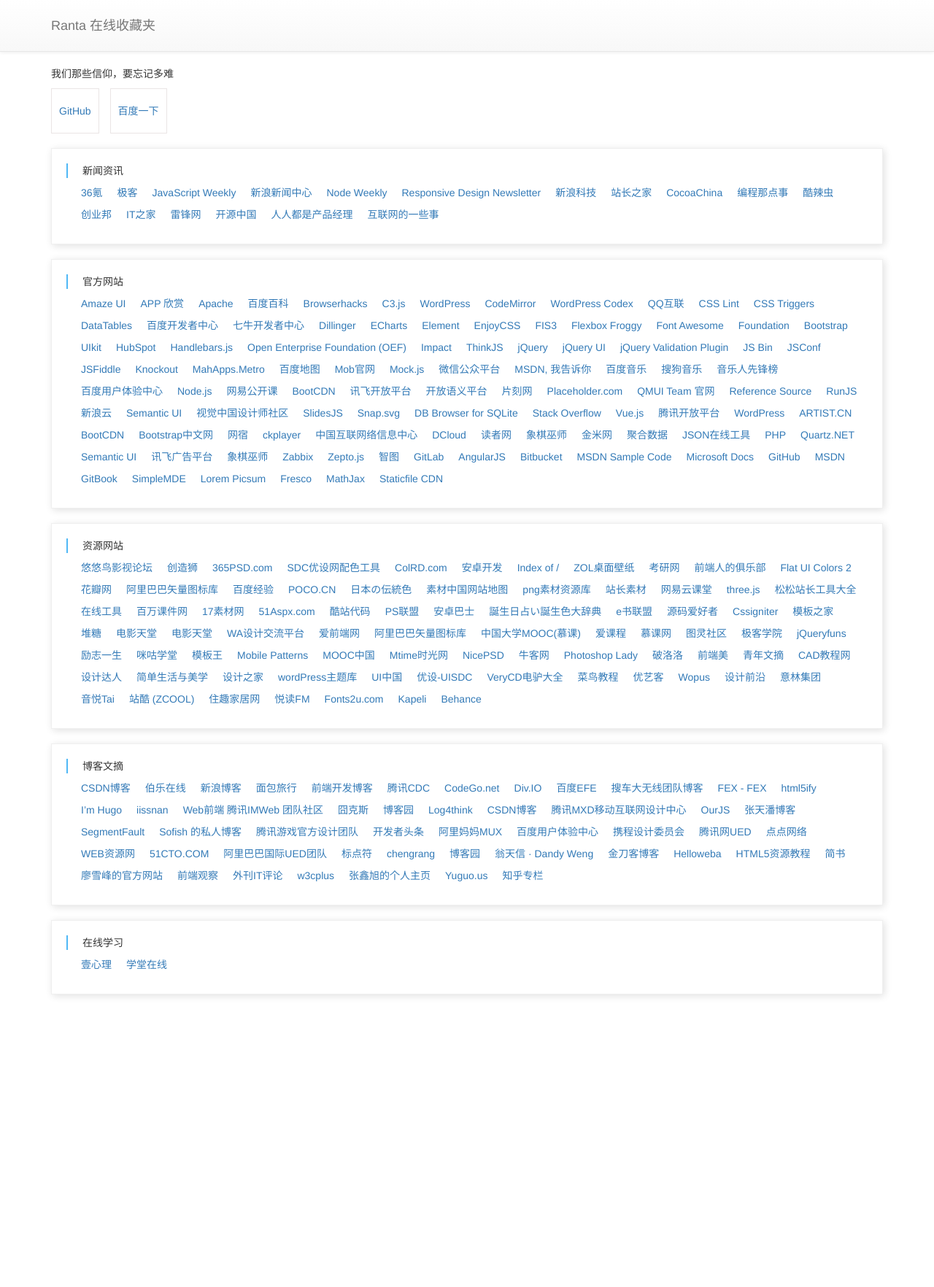
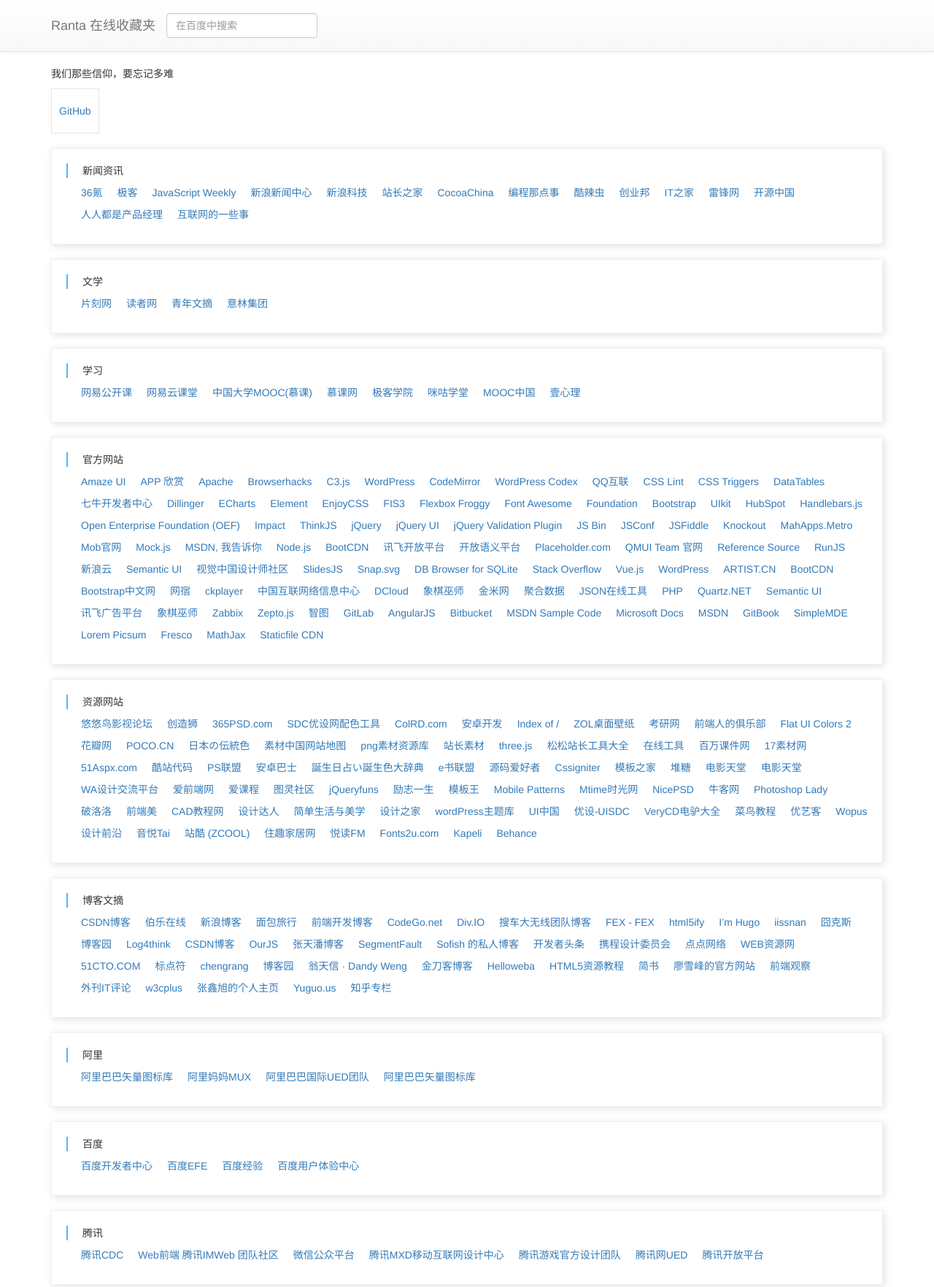
Before and after one commit to Harris2012/www-ranta-cn, a plain HTML site: page index.html in a window 1280 px wide. Shown: the whole page at 73% size. Before the commit the page ends 1383 px from the top, so only its background shows below. Drawn offline with nearby package versions, Linux system fonts and the light colour scheme; some packages are replaced by stand-ins of ours.

Commit message:
增加搜索提示框，更新链接

```diff
--- a/data/favorites.json
+++ b/data/favorites.json
@@ -17,14 +17,6 @@
       {
         "text": "新浪新闻中心",
         "href": "http://news.sina.com.cn"
-      },
-      {
-        "text": "Node Weekly",
-        "href": "http://nodeweekly.com"
-      },
-      {
-        "text": "Responsive Design Newsletter",
-        "href": "http://responsivedesignweekly.com"
       },
       {
         "text": "新浪科技",
@@ -73,6 +65,64 @@
     ]
   },
   {
+    "title": "文学",
+    "items": [
+      {
+        "text": "片刻网",
+        "href": "http://pianke.me"
+      },
+      {
+        "text": "读者网",
+        "href": "http://www.duzhe.com"
+      },
+      {
+        "text": "青年文摘",
+        "href": "http://www.qnwz.cn"
+      },
+      {
+        "text": "意林集团",
+        "href": "http://www.yilin.net.cn"
+      }
+    ]
+  },
+  {
+    "title": "学习",
+    "items": [
+      {
+        "text": "网易公开课",
+        "href": "http://open.163.com"
+      },
+      {
+        "text": "网易云课堂",
+        "href": "http://study.163.com"
+      },
+      {
+        "text": "中国大学MOOC(慕课)",
+        "href": "http://www.icourse163.org"
+      },
+      {
+        "text": "慕课网",
+        "href": "http://www.imooc.com"
+      },
+      {
+        "text": "极客学院",
+        "href": "http://www.jikexueyuan.com"
+      },
+      {
+        "text": "咪咕学堂",
+        "href": "http://www.miguxue.com"
+      },
+      {
+        "text": "MOOC中国",
+        "href": "http://www.mooc.cn"
+      },
+      {
+        "text": "壹心理",
+        "href": "http://www.xinli001.com"
+      }
+    ]
+  },
+  {
     "title": "官方网站",
     "items": [
       {
@@ -86,10 +136,6 @@
       {
         "text": "Apache",
         "href": "http://archive.apache.org"
-      },
-      {
-        "text": "百度百科",
-        "href": "http://baike.baidu.com"
       },
       {
         "text": "Browserhacks",
@@ -126,10 +172,6 @@
       {
         "text": "DataTables",
         "href": "http://datatables.net"
-      },
-      {
-        "text": "百度开发者中心",
-        "href": "http://developer.baidu.com"
       },
       {
         "text": "七牛开发者中心",
@@ -228,10 +270,6 @@
         "href": "http://mahapps.com"
       },
       {
-        "text": "百度地图",
-        "href": "http://map.baidu.com"
-      },
-      {
         "text": "Mob官网",
         "href": "http://mob.com"
       },
@@ -240,36 +278,12 @@
         "href": "http://mockjs.com"
       },
       {
-        "text": "微信公众平台",
-        "href": "http://mp.weixin.qq.com"
-      },
-      {
         "text": "MSDN, 我告诉你",
         "href": "http://msdn.itellyou.cn"
       },
       {
-        "text": "百度音乐",
-        "href": "http://music.baidu.com"
-      },
-      {
-        "text": "搜狗音乐",
-        "href": "http://music.soso.com"
-      },
-      {
-        "text": "音乐人先锋榜",
-        "href": "http://music.weibo.com"
-      },
-      {
-        "text": "百度用户体验中心",
-        "href": "http://mux.baidu.com"
-      },
-      {
         "text": "Node.js",
         "href": "http://nodejs.org"
-      },
-      {
-        "text": "网易公开课",
-        "href": "http://open.163.com"
       },
       {
         "text": "BootCDN",
@@ -282,10 +296,6 @@
       {
         "text": "开放语义平台",
         "href": "http://osp.voicecloud.cn"
-      },
-      {
-        "text": "片刻网",
-        "href": "http://pianke.me"
       },
       {
         "text": "Placeholder.com",
@@ -336,10 +346,6 @@
         "href": "http://vuejs.org"
       },
       {
-        "text": "腾讯开放平台",
-        "href": "http://wiki.open.qq.com"
-      },
-      {
         "text": "WordPress",
         "href": "http://wordpress.org"
       },
@@ -370,10 +376,6 @@
       {
         "text": "DCloud",
         "href": "http://www.dcloud.io"
-      },
-      {
-        "text": "读者网",
-        "href": "http://www.duzhe.com"
       },
       {
         "text": "象棋巫师",
@@ -442,10 +444,6 @@
       {
         "text": "Microsoft Docs",
         "href": "https://docs.microsoft.com"
-      },
-      {
-        "text": "GitHub",
-        "href": "https://github.com"
       },
       {
         "text": "MSDN",
@@ -529,14 +527,6 @@
         "href": "http://huaban.com"
       },
       {
-        "text": "阿里巴巴矢量图标库",
-        "href": "http://iconfont.cn"
-      },
-      {
-        "text": "百度经验",
-        "href": "http://jingyan.baidu.com"
-      },
-      {
         "text": "POCO.CN",
         "href": "http://maker.poco.cn"
       },
@@ -555,10 +545,6 @@
       {
         "text": "站长素材",
         "href": "http://sc.chinaz.com"
-      },
-      {
-        "text": "网易云课堂",
-        "href": "http://study.163.com"
       },
       {
         "text": "three.js",
@@ -637,28 +623,12 @@
         "href": "http://www.i7758.com"
       },
       {
-        "text": "阿里巴巴矢量图标库",
-        "href": "http://www.iconfont.cn"
-      },
-      {
-        "text": "中国大学MOOC(慕课)",
-        "href": "http://www.icourse163.org"
-      },
-      {
         "text": "爱课程",
         "href": "http://www.icourses.cn"
       },
       {
-        "text": "慕课网",
-        "href": "http://www.imooc.com"
-      },
-      {
         "text": "图灵社区",
         "href": "http://www.ituring.com.cn"
-      },
-      {
-        "text": "极客学院",
-        "href": "http://www.jikexueyuan.com"
       },
       {
         "text": "jQueryfuns",
@@ -669,20 +639,12 @@
         "href": "http://www.lz13.cn"
       },
       {
-        "text": "咪咕学堂",
-        "href": "http://www.miguxue.com"
-      },
-      {
         "text": "模板王",
         "href": "http://www.mobanwang.com"
       },
       {
         "text": "Mobile Patterns",
         "href": "http://www.mobile-patterns.com"
-      },
-      {
-        "text": "MOOC中国",
-        "href": "http://www.mooc.cn"
       },
       {
         "text": "Mtime时光网",
@@ -707,10 +669,6 @@
       {
         "text": "前端美",
         "href": "http://www.qianduanmei.com"
-      },
-      {
-        "text": "青年文摘",
-        "href": "http://www.qnwz.cn"
       },
       {
         "text": "CAD教程网",
@@ -759,10 +717,6 @@
       {
         "text": "设计前沿",
         "href": "http://www.wzsky.net"
-      },
-      {
-        "text": "意林集团",
-        "href": "http://www.yilin.net.cn"
       },
       {
         "text": "音悦Tai",
@@ -818,20 +772,12 @@
         "href": "http://caibaojian.com"
       },
       {
-        "text": "腾讯CDC",
-        "href": "http://cdc.tencent.com"
-      },
-      {
         "text": "CodeGo.net",
         "href": "http://codego.net"
       },
       {
         "text": "Div.IO",
         "href": "http://div.io"
-      },
-      {
-        "text": "百度EFE",
-        "href": "http://efe.baidu.com"
       },
       {
         "text": "搜车大无线团队博客",
@@ -854,10 +800,6 @@
         "href": "http://iissnan.com"
       },
       {
-        "text": "Web前端 腾讯IMWeb 团队社区",
-        "href": "http://imweb.io"
-      },
-      {
         "text": "囧克斯",
         "href": "http://jiongks.name"
       },
@@ -872,10 +814,6 @@
       {
         "text": "CSDN博客",
         "href": "http://m.blog.csdn.net"
-      },
-      {
-        "text": "腾讯MXD移动互联网设计中心",
-        "href": "http://mxd.tencent.com"
       },
       {
         "text": "OurJS",
@@ -894,28 +832,12 @@
         "href": "http://sofi.sh"
       },
       {
-        "text": "腾讯游戏官方设计团队",
-        "href": "http://tgideas.qq.com"
-      },
-      {
         "text": "开发者头条",
         "href": "http://toutiao.io"
       },
       {
-        "text": "阿里妈妈MUX",
-        "href": "http://ued.alimama.com"
-      },
-      {
-        "text": "百度用户体验中心",
-        "href": "http://ued.baidu.com"
-      },
-      {
         "text": "携程设计委员会",
         "href": "http://ued.ctrip.com"
-      },
-      {
-        "text": "腾讯网UED",
-        "href": "http://ued.qq.com"
       },
       {
         "text": "点点网络",
@@ -928,10 +850,6 @@
       {
         "text": "51CTO.COM",
         "href": "http://www.51cto.com"
-      },
-      {
-        "text": "阿里巴巴国际UED团队",
-        "href": "http://www.aliued.com"
       },
       {
         "text": "标点符",
@@ -996,15 +914,77 @@
     ]
   },
   {
-    "title": "在线学习",
+    "title": "阿里",
     "items": [
       {
-        "text": "壹心理",
-        "href": "http://www.xinli001.com"
+        "text": "阿里巴巴矢量图标库",
+        "href": "http://iconfont.cn"
       },
       {
-        "text": "学堂在线",
-        "href": "http://www.xuetangx.com"
+        "text": "阿里妈妈MUX",
+        "href": "http://ued.alimama.com"
+      },
+      {
+        "text": "阿里巴巴国际UED团队",
+        "href": "http://www.aliued.com"
+      },
+      {
+        "text": "阿里巴巴矢量图标库",
+        "href": "http://www.iconfont.cn"
+      }
+    ]
+  },
+  {
+    "title": "百度",
+    "items": [
+      {
+        "text": "百度开发者中心",
+        "href": "http://developer.baidu.com"
+      },
+      {
+        "text": "百度EFE",
+        "href": "http://efe.baidu.com"
+      },
+      {
+        "text": "百度经验",
+        "href": "http://jingyan.baidu.com"
+      },
+      {
+        "text": "百度用户体验中心",
+        "href": "http://mux.baidu.com"
+      }
+    ]
+  },
+  {
+    "title": "腾讯",
+    "items": [
+      {
+        "text": "腾讯CDC",
+        "href": "http://cdc.tencent.com"
+      },
+      {
+        "text": "Web前端 腾讯IMWeb 团队社区",
+        "href": "http://imweb.io"
+      },
+      {
+        "text": "微信公众平台",
+        "href": "http://mp.weixin.qq.com"
+      },
+      {
+        "text": "腾讯MXD移动互联网设计中心",
+        "href": "http://mxd.tencent.com"
+      },
+      {
+        "text": "腾讯游戏官方设计团队",
+        "href": "http://tgideas.qq.com"
+      },
+      {
+        "text": "腾讯网UED",
+        "href": "http://ued.qq.com"
+      },
+      {
+        "text": "腾讯开放平台",
+        "href": "http://wiki.open.qq.com"
       }
     ]
   }
--- a/data/populars.json
+++ b/data/populars.json
@@ -1,4 +1,6 @@
 [
-    { "href": "https://github.com/", "text": "GitHub" },
-    { "href": "https://www.baidu.com/", "text": "百度一下" }
+  {
+    "text": "GitHub",
+    "href": "https://github.com"
+  }
 ]
--- a/index.html
+++ b/index.html
@@ -7,11 +7,22 @@
     <title>Ranta 在线收藏夹</title>
     <link href="https://cdn.bootcss.com/bootstrap/3.3.1/css/bootstrap.min.css" rel="stylesheet" />
     <link href="https://cdn.bootcss.com/bootstrap/3.3.1/css/bootstrap-theme.min.css" rel="stylesheet" />
-    <link href="styles/ranta.min.css?v=20180214143401" rel="stylesheet" />
+    <link href="styles/ranta.min.css?v=20180214175934" rel="stylesheet" />
 </head>
 <body ng-app="app">
 
-    <div ng-include="'scripts/views/view_header.html?v=20180214143401'"></div>
+    <div class="navbar navbar-default navbar-static-top">
+        <div class="container">
+            <div class="navbar-header">
+                <a class="navbar-brand" href="/">Ranta 在线收藏夹</a>
+            </div>
+            <form action="https://www.baidu.com/s" class="navbar-form">
+                <div class="form-group">
+                    <input type="text" name="wd" placeholder="在百度中搜索" baidusug="1" class="form-control">
+                </div>
+            </form>
+        </div>
+    </div>
 
     <div class="container" ui-view></div>
 
@@ -21,9 +32,11 @@
     <script src="https://cdn.bootcss.com/angular.js/1.6.4/angular-resource.min.js"></script>
     <script src="https://cdn.bootcss.com/angular-ui-router/1.0.3/angular-ui-router.min.js"></script>
 
-    <script src="scripts/ranta.min.js?v=20180214143401"></script>
+    <script src="scripts/ranta.min.js?v=20180214175934"></script>
     <script>
-        window.version = 20180214143401;
+        window.version = 20180214175934;
     </script>
+
+    <script charset="gbk" src="https://www.baidu.com/js/opensug.js"></script>
 </body>
 </html>
--- a/scripts/views/view_header.html
+++ /dev/null
@@ -1,15 +0,0 @@
-<div class="navbar navbar-default navbar-static-top">
-    <div class="container">
-        <div class="navbar-header">
-            <button type="button" class="navbar-toggle" data-toggle="collapse" data-target=".navbar-collapse">
-                <span class="icon-bar"></span>
-                <span class="icon-bar"></span>
-                <span class="icon-bar"></span>
-            </button>
-            <a class="navbar-brand" href="/">Ranta 在线收藏夹</a>
-        </div>
-        <div class="navbar-collapse collapse">
-            <ul class="nav navbar-nav"></ul>
-        </div>
-    </div>
-</div>
--- a/styles/ranta.less
+++ b/styles/ranta.less
@@ -24,6 +24,14 @@ ul {
             padding-bottom: 25px;
         }
     }
+}
+
+.navbar-form {
+    padding: 10px 15px;
+}
+
+.bdSug_app {
+    display: none;
 }
 /* 导航栏 end */
 
```
Also changed, not shown: styles/ranta.css, styles/ranta.min.css, 2 other files.
